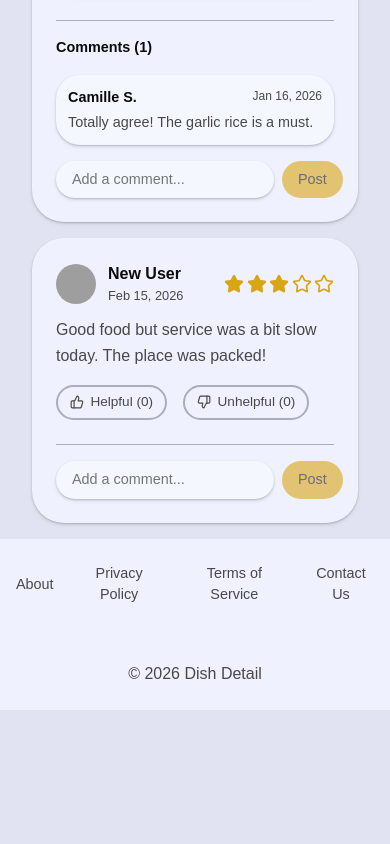
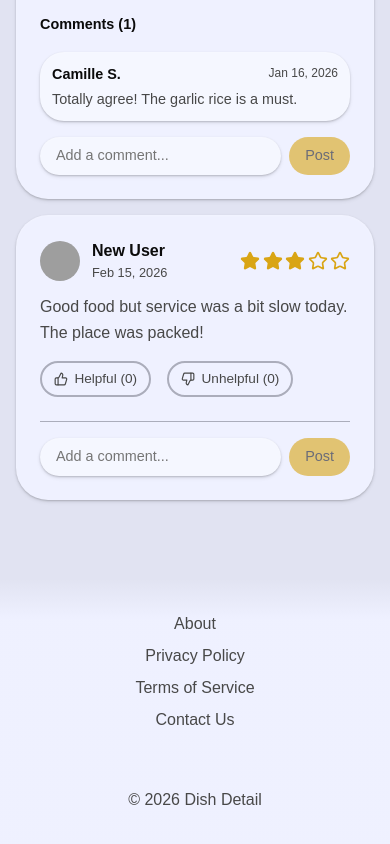
Before and after one commit to saoudabdulrahman/DishDetail, a React (Vite) app: page /establishments/1 in a window 390 px wide. Shown: the part 1707-2551 px from the top of the page. Before the commit the page ends 2417 px from the top, so only its background shows below. Built offline with nearby package versions, Linux system fonts and the light colour scheme; sample sign-in values are in the browser's storage; grey boxes are pictures that could not be loaded; some icons are missing; a web font is replaced by a local one.

Commit message:
feat: improve responsive design and layout across multiple components for enhanced user experience

```diff
--- a/src/App.css
+++ b/src/App.css
@@ -3,8 +3,14 @@
 }
 
 main {
-	padding: 1rem 2rem;
+	padding: 2rem;
 	width: 100%;
 	max-width: 100rem;
 	margin: 0 auto;
 }
+
+@media (max-width: 768px) {
+	main {
+		padding: 1rem 1rem 5rem 1rem;
+	}
+}
--- a/src/components/DetailReviewCard.css
+++ b/src/components/DetailReviewCard.css
@@ -89,7 +89,9 @@
 	padding: 0.5rem;
 	color: var(--text-muted);
 	border-radius: 50%;
-	transition: color 0.2s ease, background-color 0.2s ease;
+	transition:
+		color 0.2s ease,
+		background-color 0.2s ease;
 	display: flex;
 	align-items: center;
 	justify-content: center;
@@ -144,12 +146,13 @@
 .edit-review-textarea {
 	background-color: var(--bg-light);
 	width: 100%;
-	min-height: 100px;
+	min-height: 6rem;
 	padding: 0.75rem;
 	border: none;
 	border-radius: 1rem;
 	font-family: inherit;
 	font-size: 1rem;
+	field-sizing: content;
 	resize: none;
 	box-shadow: var(--shadow-m);
 	transition:
@@ -388,10 +391,12 @@
 .comment-edit-input {
 	background-color: color-mix(in oklch, var(--bg-light), white 10%);
 	flex: 1;
+	min-height: 4rem;
 	padding: 0.5rem 1rem;
 	border: none;
 	border-radius: 1rem;
 	font-size: 0.9rem;
+	field-sizing: content;
 	resize: none;
 	box-shadow: var(--shadow-s);
 	transition:
--- a/src/components/Footer.css
+++ b/src/components/Footer.css
@@ -1,7 +1,7 @@
 footer {
-	background-color: var(--bg);
+	background: linear-gradient(to bottom, var(--bg-dark) 0%, var(--bg) 15%, var(--bg) 100%);
 	color: var(--text-muted);
-	padding: 1.5rem 1rem;
+	padding: 2rem;
 	text-align: center;
 }
 
@@ -16,7 +16,6 @@ footer {
 .footer-links a {
 	text-decoration: none;
 	color: inherit;
-	font-size: 0.9rem;
 }
 
 .footer-links a:hover {
@@ -33,3 +32,15 @@ footer {
 .footer-icon {
 	color: var(--text);
 }
+
+/* Add this at the bottom of your Footer.css */
+@media (max-width: 768px) {
+	.footer-links {
+		flex-direction: column;
+		gap: 0.5rem; /* Slightly smaller gap since they are stacked */
+	}
+
+	.footer-links a {
+		padding: 0rem; /* Increases the clickable area (touch target) */
+	}
+}
--- a/src/components/Header.css
+++ b/src/components/Header.css
@@ -267,7 +267,7 @@ header {
 }
 
 /* --- Mobile / Responsive --- */
-@media (max-width: 900px) {
+@media (max-width: 768px) {
 	.left-header-actions {
 		display: contents;
 	}
@@ -351,7 +351,7 @@ header {
 		transform: none;
 		pointer-events: auto;
 		display: none;
-		padding: 0.5rem 0 0.5rem 1rem;
+		padding: 0.5rem;
 		background-color: var(--bg);
 		border-radius: 1.5rem;
 		box-shadow: var(--shadow-s);
@@ -359,5 +359,6 @@ header {
 
 	.dropdown-menu.open {
 		display: flex;
+		margin-top: 0.5rem;
 	}
 }
--- a/src/pages/HomePage.css
+++ b/src/pages/HomePage.css
@@ -17,6 +17,7 @@
 	color: var(--text-on-primary);
 	padding: 0 0.4rem;
 	border-radius: 1rem;
+	white-space: nowrap;
 }
 
 .hero p {
@@ -114,7 +115,6 @@
 	display: grid;
 	grid-template-columns: repeat(auto-fit, minmax(14rem, 1fr));
 	gap: 1.5rem;
-	margin-bottom: 2.5rem;
 }
 
 .step {
@@ -161,7 +161,19 @@
 		font-size: 2rem;
 	}
 
+	.hero-cta:first-of-type {
+		margin-bottom: 1rem;
+	}
+
 	.stats-row {
 		gap: 1.5rem;
 	}
+
+	.top-rated-grid {
+		margin-bottom: 1.5rem;
+	}
+
+	.how-it-works {
+		gap: 1rem;
+	}
 }
--- a/src/pages/LoginPage.css
+++ b/src/pages/LoginPage.css
@@ -143,7 +143,7 @@
 .login-form .remember-row .check-icon {
 	color: var(--text-on-primary);
 	opacity: 0;
-	transition: opacity 0.2s ease-out;
+	transition: opacity 0.1s ease-out;
 }
 
 .login-form .remember-row .check-icon path {
--- a/src/pages/ProfilePage.css
+++ b/src/pages/ProfilePage.css
@@ -125,7 +125,9 @@
 }
 
 .edit-profile-form textarea {
-	resize: vertical;
+	field-sizing: content;
+	resize: none;
+	min-height: 6rem;
 }
 
 .edit-actions {
--- a/src/pages/SubmitReview.css
+++ b/src/pages/SubmitReview.css
@@ -218,12 +218,41 @@
 	}
 }
 
-@media (max-width: 900px) {
+@media (max-width: 768px) {
 	.submit-review-page {
 		grid-template-columns: 1fr;
+		padding: 1rem;
+		gap: 1.5rem;
+	}
+
+	.box {
+		padding: 1.25rem;
+		border-radius: 1.25rem;
+	}
+
+	#title {
+		font-size: 1.25rem;
+		margin-bottom: 1rem;
+	}
+
+	.search-input {
+		font-size: 0.9rem;
+		padding: 0.6rem 1rem 0.6rem 2.75rem;
+	}
+
+	#search-icon {
+		left: 0.75rem;
+	}
+
+	#review-box {
+		min-height: 8rem;
 	}
 
 	.suggested {
 		position: static;
 	}
+
+	.suggested h2 {
+		font-size: 1.25rem;
+	}
 }
```
